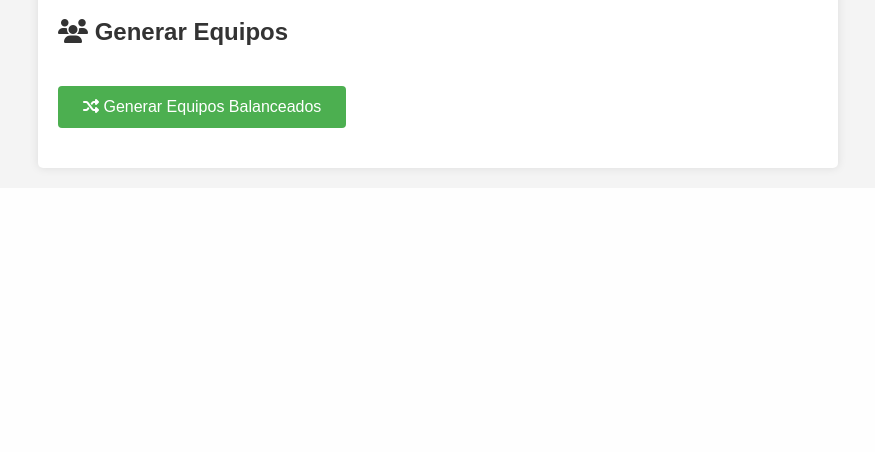
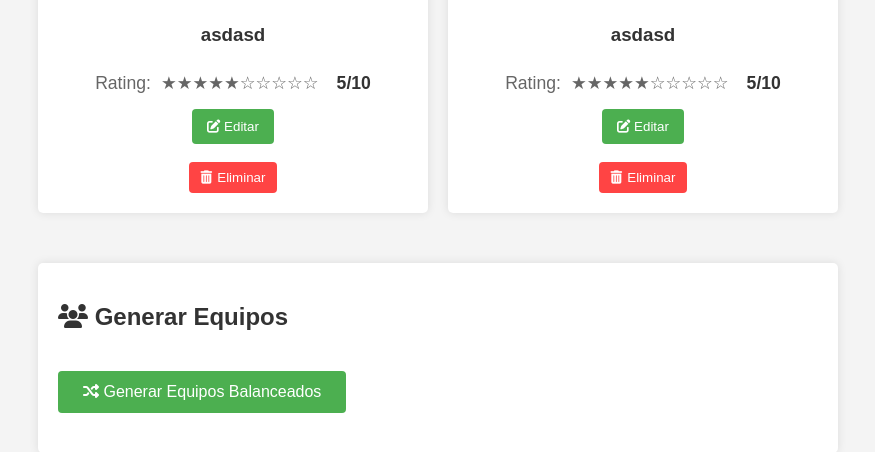
Before and after one commit to ezequielcastelnuovo/pagina-generar-equipos, a Flask app: page /jugadores in a window 1280 px wide. Shown: the part 2716-3168 px from the top of the page, without its empty margins (202-1077 px from the left). Before the commit the page ends 2890 px from the top, so only its background shows below. Run offline with Flask 3, Linux system fonts and the light colour scheme; a user stored in the database is signed in; data comes from the database, SQL or seed files in the repository; both versions use the stored data as it was after the commit.

Commit message:
new edit button added

```diff
--- a/app.py
+++ b/app.py
@@ -209,6 +209,18 @@
         }
     })
 
+@app.route('/editar_jugador/<int:jugador_id>', methods=['PATCH'])
+@login_required
+def editar_jugador(jugador_id):
+    data = request.json
+    jugador = Jugador.query.get_or_404(jugador_id)
+    if jugador.user_id != current_user.id:
+        return jsonify({"status": "error", "message": "No tienes permiso para editar este jugador"}), 403
+    nuevo_rating = int(data.get('rating', jugador.rating))
+    jugador.rating = nuevo_rating
+    db.session.commit()
+    return jsonify({"status": "success", "nuevo_rating": jugador.rating})
+
 # Inicialización
 with app.app_context():
     db.create_all()
--- a/static/jugadores.js
+++ b/static/jugadores.js
@@ -52,13 +52,27 @@
         .then(jugadores => {
             const container = document.getElementById('lista-jugadores');
             container.innerHTML = jugadores.map(jugador => `
-                <div class="card jugador-card">
+                <div class="card jugador-card" data-id="${jugador.id}">
                     <img src="${jugador.imagen}" alt="${jugador.nombre}" style="width:100px;height:100px;object-fit:cover;">
                     <h3>${jugador.nombre}</h3>
-                    <p>Rating: ${jugador.rating}/10</p>
+                    <p class="rating-line">Rating:
+                        <span class="jugador-rating-edit" data-rating="${jugador.rating}">
+                            ${'★'.repeat(jugador.rating)}${'☆'.repeat(10-jugador.rating)}
+                        </span>
+                        <span class="rating-number">${jugador.rating}/10</span>
+                    </p>
+                    <button class="btn-editar" onclick="mostrarEditorRating(${jugador.id}, ${jugador.rating})">
+                        <i class="fas fa-edit"></i> Editar
+                    </button>
                     <button class="btn-danger" onclick="eliminarJugador(${jugador.id})">
                         <i class="fas fa-trash-alt"></i> Eliminar
                     </button>
+                    <div class="editor-rating" id="editor-rating-${jugador.id}" style="display:none;">
+                        <div class="stars-edit">
+                            ${[...Array(10)].map((_,i) => `<i class='fa-star ${i < jugador.rating ? 'fas' : 'far'}' data-rating='${i+1}' onclick='editarRating(${jugador.id}, ${i+1})'></i>`).join('')}
+                        </div>
+                        <button onclick="ocultarEditorRating(${jugador.id})">Cancelar</button>
+                    </div>
                 </div>
             `).join('');
         });
@@ -174,6 +188,37 @@
     .catch(error => {
         console.error('Error:', error);
         alert('Error al generar los equipos');
+    });
+}
+
+// Agregar funciones para edición de rating
+function mostrarEditorRating(id, rating) {
+    document.getElementById(`editor-rating-${id}`).style.display = 'block';
+}
+
+function ocultarEditorRating(id) {
+    document.getElementById(`editor-rating-${id}`).style.display = 'none';
+}
+
+function editarRating(id, nuevoRating) {
+    fetch(`/editar_jugador/${id}`, {
+        method: 'PATCH',
+        headers: {
+            'Content-Type': 'application/json',
+        },
+        body: JSON.stringify({ rating: nuevoRating })
+    })
+    .then(response => response.json())
+    .then(data => {
+        if (data.status === 'success') {
+            cargarJugadores();
+        } else {
+            alert(data.message || 'Error al editar el rating');
+        }
+    })
+    .catch(error => {
+        console.error('Error:', error);
+        alert('Error al editar el rating');
     });
 }
 
--- a/static/styles.css
+++ b/static/styles.css
@@ -411,3 +411,51 @@
 #imagen-jugador {
     flex-grow: 1;
 }
+
+.rating-line {
+    display: flex;
+    align-items: center;
+    gap: 10px;
+    font-size: 1.1em;
+}
+
+.rating-number {
+    margin-left: 8px;
+    font-weight: bold;
+    color: var(--nombre-jugador-color);
+}
+
+.editor-rating {
+    margin-top: 15px;
+    display: flex;
+    flex-direction: column;
+    align-items: center;
+    gap: 12px;
+}
+
+.stars-edit {
+    margin-bottom: 10px;
+    display: flex;
+    gap: 4px;
+}
+
+.editor-rating button {
+    margin-top: 8px;
+    margin-bottom: 0;
+    background-color: #6c757d;
+    color: white;
+    border: none;
+    border-radius: 4px;
+    padding: 6px 16px;
+    cursor: pointer;
+    font-size: 15px;
+    transition: background 0.2s;
+}
+
+.editor-rating button:hover {
+    background-color: #495057;
+}
+
+.btn-editar {
+    margin-bottom: 8px;
+}
```
Also changed, not shown: instance/database.db.
